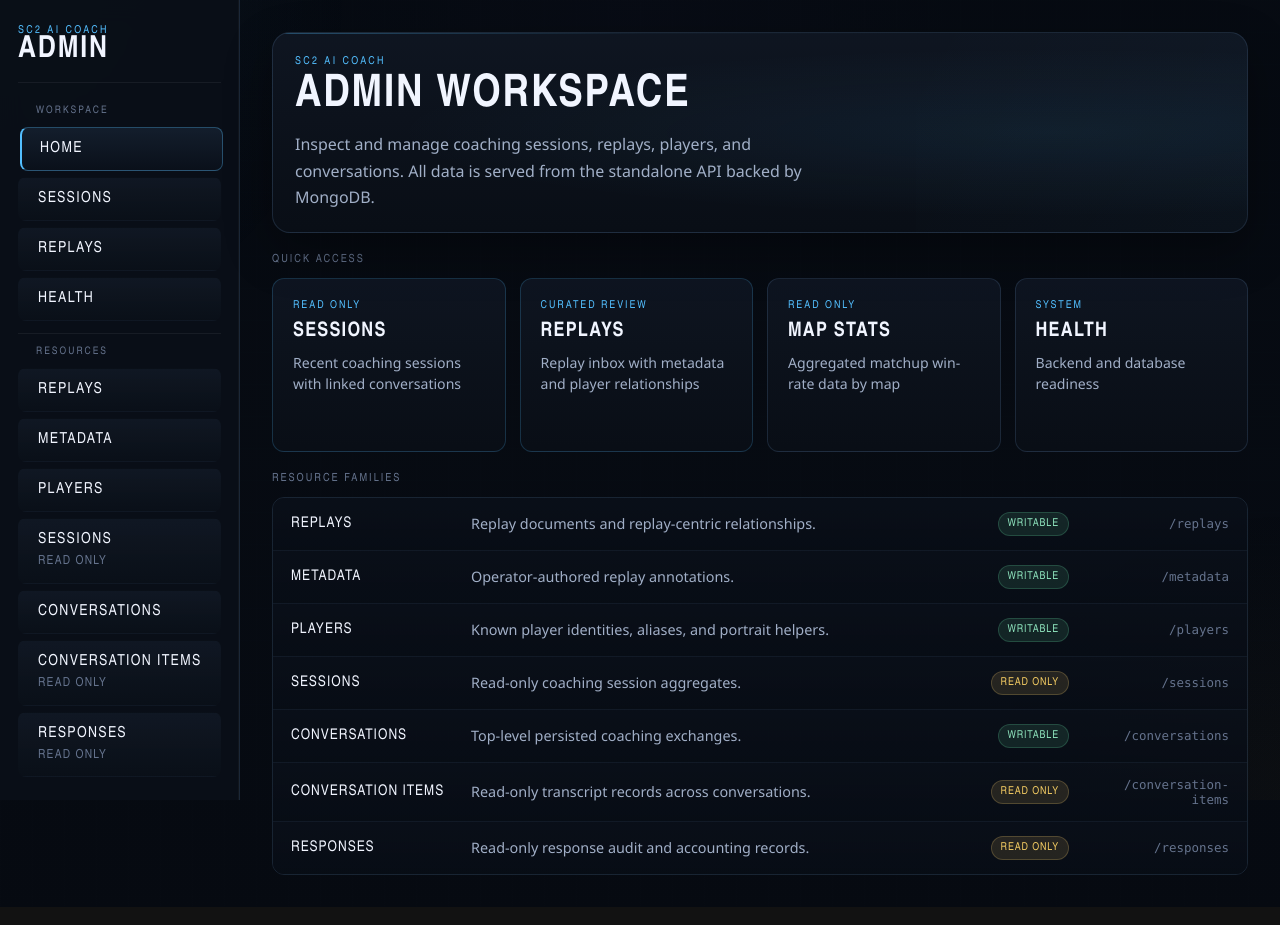
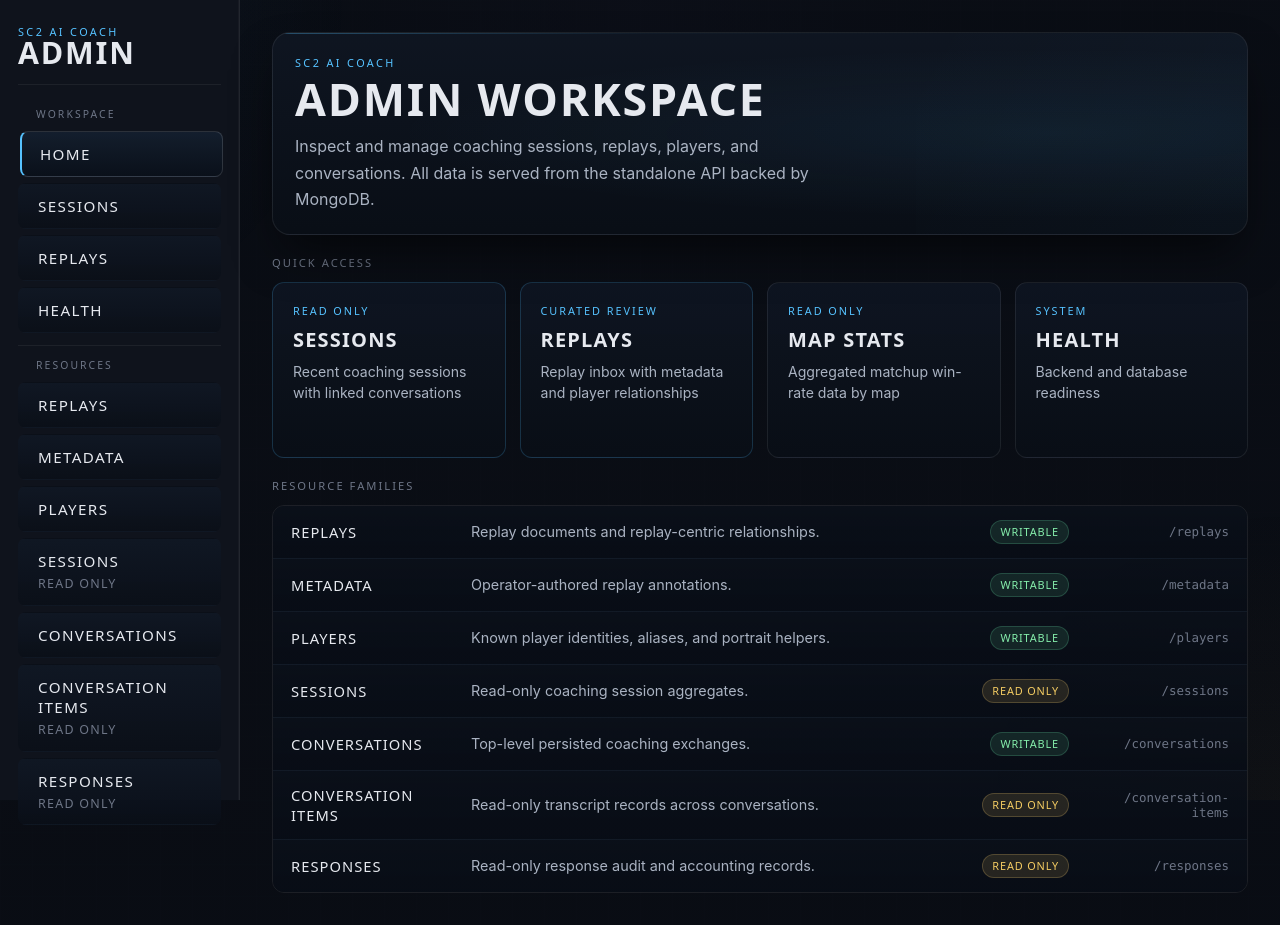
Before and after one commit to manuelseeger/sc2-ai-coach, a Vue app in the folder webapp/: page / in a window 1280 px wide. Built offline with nearby package versions, Linux system fonts and the light colour scheme.

Commit message:
Change fonts

```diff
--- a/webapp/src/App.vue
+++ b/webapp/src/App.vue
@@ -85,7 +85,7 @@ function isAreaActive(path: string): boolean {
 .nav-link__badge {
   color: var(--text-muted);
   font-size: 0.65rem;
-  font-family: var(--font-display);
+  font-family: var(--display);
   letter-spacing: 0.1em;
   text-transform: uppercase;
 }
--- a/webapp/src/styles.css
+++ b/webapp/src/styles.css
@@ -1,34 +1,97 @@
 :root {
   color-scheme: dark;
-  --bg: #070c14;
-  --bg-elevated: #0b111b;
-  --bg-rail: rgba(10, 15, 24, 0.94);
-  --bg-overlay: rgba(6, 10, 17, 0.86);
-  --panel: rgba(13, 19, 30, 0.94);
-  --panel-strong: rgba(16, 24, 37, 0.98);
-  --panel-soft: rgba(10, 15, 24, 0.78);
-  --panel-alt: rgba(19, 27, 40, 0.92);
-  --border: rgba(114, 154, 204, 0.18);
-  --border-strong: rgba(93, 193, 255, 0.34);
+
+  /* Surfaces / backgrounds */
+  --bg: #0a0d14;
+  --bg-elev: #0f131c;
+  --surface: #141821;
+  --surface-alt: #1c212c;
+  --surface-hi: #242b38;
+
+  /* Borders */
+  --border: rgba(255, 255, 255, 0.08);
+  --border-strong: rgba(255, 255, 255, 0.14);
+
+  /* Text */
+  --text: #e6e9ef;
+  --text-dim: #aab3c2;
+  --text-muted: #6e7687;
+
+  /* Accent + semantic */
+  --accent: #56c2ff;
+  --accent-dim: rgba(86, 194, 255, 0.14);
+  --purple: #a78bfa;
+  --green: #4ade80;
+  --amber: #fbbf24;
+  --red: #f87171;
+
+  /* Player colors */
+  --p1: #ef5a6f;
+  --p2: #4b9eff;
+
+  /* Race colors */
+  --race-t: #56c2ff;
+  --race-p: #f7c948;
+  --race-z: #a78bfa;
+  --race-r: #c0caf0;
+
+  /* Grade colors */
+  --grade-s: #a78bfa;
+  --grade-a: #56c2ff;
+  --grade-b: #4ade80;
+  --grade-c: #fbbf24;
+  --grade-d: #f87171;
+
+  /* League colors */
+  --league-gm: #ffd562;
+  --league-master: #c0caf0;
+  --league-diamond: #56c2ff;
+  --league-platinum: #4ade80;
+
+  /* Fonts */
+  --display: 'Rajdhani', system-ui, sans-serif;
+  --ui: 'Inter', 'Noto Sans SC', 'Noto Sans KR', 'Segoe UI', Tahoma, sans-serif;
+  --mono: 'JetBrains Mono', 'Consolas', 'Monaco', monospace;
+
+  /* Shadows */
+  --shadow-lg: 0 24px 48px -12px rgba(0, 0, 0, 0.6);
+  --shadow-small: 0 2px 8px rgba(0, 0, 0, 0.2);
+  --shadow-medium: 0 4px 15px rgba(86, 194, 255, 0.3);
+  --shadow-large: 0 8px 25px rgba(86, 194, 255, 0.3);
+
+  /* Transitions */
+  --transition-fast: 0.15s ease;
+  --transition-normal: 0.2s ease;
+  --transition-slow: 0.3s ease;
+
+  /* Legacy aliases */
+  --primary-color: var(--accent);
+  --accent-color: var(--purple);
+  --success-color: var(--green);
+  --warning-color: var(--amber);
+  --error-color: var(--red);
+  --card-bg: var(--surface);
+  --card-bg-hover: var(--surface-alt);
+  --card-bg-active: var(--surface-hi);
+  --border-color: var(--border);
+  --border-color-strong: var(--border-strong);
+
+  /* Webapp structural extensions */
+  --accent-strong: #79d2ff;
+  --accent-wash: var(--accent-dim);
+  --accent-border: rgba(86, 194, 255, 0.38);
+  --amber-strong: #f4cc63;
+  --amber-wash: rgba(251, 191, 36, 0.12);
+  --purple-strong: #c59cff;
+  --purple-wash: rgba(167, 139, 250, 0.12);
+  --green-strong: #86efac;
+  --danger-soft: #ffb0b0;
+  --bg-rail: var(--bg-elev);
+  --bg-overlay: rgba(10, 13, 20, 0.86);
   --border-muted: rgba(255, 255, 255, 0.06);
-  --text: #f1f5ff;
-  --text-dim: #a1afc7;
-  --text-muted: #65738d;
-  --accent: #53bfff;
-  --accent-strong: #79d2ff;
-  --accent-wash: rgba(83, 191, 255, 0.14);
-  --accent-border: rgba(83, 191, 255, 0.38);
-  --amber: #d9ab37;
-  --amber-wash: rgba(217, 171, 55, 0.12);
-  --amber-strong: #f4cc63;
-  --purple: #9961ff;
-  --purple-wash: rgba(153, 97, 255, 0.12);
-  --purple-strong: #c59cff;
-  --green: #55c692;
-  --green-strong: #8ee3bd;
-  --red: #ff7a7a;
-  --danger-soft: #ffb0b0;
-  --shadow: 0 18px 48px rgba(0, 0, 0, 0.32);
+  --shadow: var(--shadow-lg);
+
+  /* Layout */
   --radius-lg: 18px;
   --radius-md: 12px;
   --radius-sm: 8px;
@@ -51,7 +114,9 @@
   --hero-title-size-xl: clamp(2.2rem, 4vw, 4rem);
   --title-line-tight: 0.94;
   --title-line-display: 0.9;
-  --section-rule: linear-gradient(90deg, rgba(83, 191, 255, 0.34), rgba(83, 191, 255, 0.03) 38%, transparent 70%);
+
+  /* Decorative gradients */
+  --section-rule: linear-gradient(90deg, rgba(86, 194, 255, 0.34), rgba(86, 194, 255, 0.03) 38%, transparent 70%);
   --panel-stripe: repeating-linear-gradient(
     135deg,
     rgba(255, 255, 255, 0.018) 0,
@@ -59,9 +124,6 @@
     transparent 1px,
     transparent 14px
   );
-  --font-display: "Bahnschrift", "Arial Narrow", "Segoe UI", sans-serif;
-  --font-ui: "Aptos", "Segoe UI", sans-serif;
-  --font-mono: "Cascadia Mono", "Consolas", monospace;
 }
 
 * {
@@ -80,7 +142,7 @@ body {
   min-height: 100%;
   margin: 0;
   color: var(--text);
-  font-family: var(--font-ui);
+  font-family: var(--ui);
   background:
     linear-gradient(var(--bg-overlay), var(--bg-overlay)),
     linear-gradient(90deg, rgba(119, 148, 190, 0.035) 1px, transparent 1px),
@@ -147,14 +209,14 @@ select {
   margin: 0;
   color: var(--accent);
   font-size: 0.68rem;
-  font-family: var(--font-display);
+  font-family: var(--display);
   letter-spacing: 0.22em;
   text-transform: uppercase;
 }
 
 .brand-title {
   margin: 0;
-  font-family: var(--font-display);
+  font-family: var(--display);
   font-size: clamp(1.4rem, 2.5vw, 1.9rem);
   line-height: 0.95;
   letter-spacing: 0.06em;
@@ -185,7 +247,7 @@ select {
   background: rgba(83, 191, 255, 0.06);
   color: var(--text-dim);
   font-size: 0.72rem;
-  font-family: var(--font-display);
+  font-family: var(--display);
   letter-spacing: 0.08em;
   text-transform: uppercase;
 }
@@ -231,7 +293,7 @@ select {
 }
 
 .nav-link span {
-  font-family: var(--font-display);
+  font-family: var(--display);
   font-size: 0.95rem;
   letter-spacing: 0.09em;
   text-transform: uppercase;
@@ -249,7 +311,7 @@ select {
   padding: 0 18px;
   color: var(--text-muted);
   font-size: 0.65rem;
-  font-family: var(--font-display);
+  font-family: var(--display);
   letter-spacing: 0.2em;
   text-transform: uppercase;
 }
@@ -271,7 +333,7 @@ select {
   display: block;
   margin-bottom: 6px;
   font-size: 0.76rem;
-  font-family: var(--font-display);
+  font-family: var(--display);
   letter-spacing: 0.12em;
   text-transform: uppercase;
   color: var(--accent-strong);
@@ -366,7 +428,7 @@ select {
   margin: 0 0 8px;
   color: var(--text-muted);
   font-size: 0.7rem;
-  font-family: var(--font-display);
+  font-family: var(--display);
   letter-spacing: 0.18em;
   text-transform: uppercase;
 }
@@ -375,7 +437,7 @@ select {
   margin: 0;
   color: var(--text);
   font-size: 1.05rem;
-  font-family: var(--font-display);
+  font-family: var(--display);
   letter-spacing: 0.03em;
 }
 
@@ -400,7 +462,7 @@ select {
 
 .list-row strong {
   font-size: 1rem;
-  font-family: var(--font-display);
+  font-family: var(--display);
   letter-spacing: 0.05em;
   text-transform: uppercase;
 }
@@ -452,7 +514,7 @@ select {
   border: 1px solid rgba(83, 191, 255, 0.16);
   color: var(--text-dim);
   font-size: 0.68rem;
-  font-family: var(--font-display);
+  font-family: var(--display);
   letter-spacing: 0.08em;
   text-transform: uppercase;
 }
@@ -476,7 +538,7 @@ select {
 
 .panel-heading__title {
   margin: 6px 0 0;
-  font-family: var(--font-display);
+  font-family: var(--display);
   font-size: var(--display-title-size);
   line-height: var(--title-line-tight);
   letter-spacing: 0.05em;
@@ -492,7 +554,7 @@ select {
 
 .page-hero__title {
   margin: 8px 0 12px;
-  font-family: var(--font-display);
+  font-family: var(--display);
   font-size: var(--hero-title-size);
   line-height: var(--title-line-tight);
   letter-spacing: 0.05em;
@@ -523,7 +585,7 @@ select {
 
 .kv-grid__mono {
   font-size: 1rem;
-  font-family: var(--font-mono);
+  font-family: var(--mono);
   overflow-wrap: anywhere;
 }
 
@@ -552,7 +614,7 @@ select {
   background: rgba(83, 191, 255, 0.08);
   color: var(--text);
   cursor: pointer;
-  font-family: var(--font-display);
+  font-family: var(--display);
   font-size: 0.78rem;
   letter-spacing: 0.08em;
   text-transform: uppercase;
@@ -602,7 +664,7 @@ select {
 .form-label {
   color: var(--text-dim);
   font-size: 0.72rem;
-  font-family: var(--font-display);
+  font-family: var(--display);
   letter-spacing: 0.12em;
   text-transform: uppercase;
 }
@@ -621,12 +683,12 @@ select {
 .text-area {
   min-height: 220px;
   resize: vertical;
-  font-family: var(--font-mono);
+  font-family: var(--mono);
   line-height: 1.55;
 }
 
 .mono-copy {
-  font-family: var(--font-mono);
+  font-family: var(--mono);
   overflow-wrap: anywhere;
 }
 
@@ -638,7 +700,7 @@ select {
 
 .list-link {
   color: var(--accent-strong);
-  font-family: var(--font-display);
+  font-family: var(--display);
   letter-spacing: 0.05em;
   text-transform: uppercase;
 }
@@ -649,7 +711,7 @@ select {
   border: 1px solid rgba(114, 154, 204, 0.12);
   background: rgba(7, 12, 19, 0.96);
   color: var(--accent-strong);
-  font-family: var(--font-mono);
+  font-family: var(--mono);
   line-height: 1.6;
   overflow-x: auto;
 }
--- a/webapp/src/views/ReplayDetailView.vue
+++ b/webapp/src/views/ReplayDetailView.vue
@@ -199,7 +199,7 @@ watch(
 .breadcrumb-link {
   color: var(--accent);
   font-size: 0.78rem;
-  font-family: var(--font-display);
+  font-family: var(--display);
   letter-spacing: 0.1em;
   text-transform: uppercase;
   transition: color 150ms ease;
@@ -211,7 +211,7 @@ watch(
 
 .page-title {
   margin: 0;
-  font-family: var(--font-display);
+  font-family: var(--display);
   font-size: clamp(1.5rem, 2.5vw, 2.2rem);
   line-height: 0.95;
   letter-spacing: 0.05em;
@@ -238,7 +238,7 @@ watch(
 }
 
 .player-row__name {
-  font-family: var(--font-display);
+  font-family: var(--display);
   font-size: 1rem;
   letter-spacing: 0.05em;
   text-transform: uppercase;
--- a/webapp/src/views/ReplayInboxView.vue
+++ b/webapp/src/views/ReplayInboxView.vue
@@ -172,7 +172,7 @@ onMounted(async () => {
 
 .page-title {
   margin: 4px 0 0;
-  font-family: var(--font-display);
+  font-family: var(--display);
   font-size: clamp(1.8rem, 3vw, 2.6rem);
   line-height: 0.93;
   letter-spacing: 0.05em;
@@ -220,7 +220,7 @@ onMounted(async () => {
 }
 
 .replay-row__map {
-  font-family: var(--font-display);
+  font-family: var(--display);
   font-size: 1rem;
   letter-spacing: 0.05em;
   text-transform: uppercase;
@@ -260,7 +260,7 @@ onMounted(async () => {
 
 .pagination-label {
   color: var(--text-muted);
-  font-family: var(--font-display);
+  font-family: var(--display);
   font-size: 0.8rem;
   letter-spacing: 0.08em;
 }
--- a/webapp/src/views/SessionDetailView.vue
+++ b/webapp/src/views/SessionDetailView.vue
@@ -137,7 +137,7 @@ watch(
 .breadcrumb-link {
   color: var(--accent);
   font-size: 0.78rem;
-  font-family: var(--font-display);
+  font-family: var(--display);
   letter-spacing: 0.1em;
   text-transform: uppercase;
   transition: color 150ms ease;
@@ -149,7 +149,7 @@ watch(
 
 .page-title {
   margin: 0;
-  font-family: var(--font-display);
+  font-family: var(--display);
   font-size: clamp(1.5rem, 2.5vw, 2.2rem);
   line-height: 0.95;
   letter-spacing: 0.05em;
--- a/webapp/src/views/SessionInboxView.vue
+++ b/webapp/src/views/SessionInboxView.vue
@@ -107,7 +107,7 @@ onMounted(async () => {
 
 .page-title {
   margin: 4px 0 0;
-  font-family: var(--font-display);
+  font-family: var(--display);
   font-size: clamp(1.8rem, 3vw, 2.6rem);
   line-height: 0.93;
   letter-spacing: 0.05em;
@@ -135,7 +135,7 @@ onMounted(async () => {
 
 .session-row__date {
   font-size: 1rem;
-  font-family: var(--font-display);
+  font-family: var(--display);
   letter-spacing: 0.05em;
   text-transform: uppercase;
 }
@@ -163,14 +163,14 @@ onMounted(async () => {
 .stat-item__label {
   color: var(--text-muted);
   font-size: 0.68rem;
-  font-family: var(--font-display);
+  font-family: var(--display);
   letter-spacing: 0.14em;
   text-transform: uppercase;
 }
 
 .stat-item__value {
   color: var(--text);
-  font-family: var(--font-display);
+  font-family: var(--display);
   font-size: 0.95rem;
   letter-spacing: 0.04em;
 }
--- a/webapp/src/views/WorkspaceView.vue
+++ b/webapp/src/views/WorkspaceView.vue
@@ -105,7 +105,7 @@ const quickLinks = [
 
 .workspace-hero__title {
   margin: 8px 0 14px;
-  font-family: var(--font-display);
+  font-family: var(--display);
   font-size: clamp(2rem, 3.5vw, 3rem);
   line-height: 0.92;
   letter-spacing: 0.04em;
@@ -128,7 +128,7 @@ const quickLinks = [
   margin: 0;
   color: var(--text-muted);
   font-size: 0.7rem;
-  font-family: var(--font-display);
+  font-family: var(--display);
   letter-spacing: 0.18em;
   text-transform: uppercase;
 }
@@ -169,13 +169,13 @@ const quickLinks = [
   margin: 0;
   color: var(--accent);
   font-size: 0.68rem;
-  font-family: var(--font-display);
+  font-family: var(--display);
   letter-spacing: 0.18em;
   text-transform: uppercase;
 }
 
 .quicklink-card__label {
-  font-family: var(--font-display);
+  font-family: var(--display);
   font-size: 1.25rem;
   letter-spacing: 0.06em;
   text-transform: uppercase;
@@ -230,7 +230,7 @@ const quickLinks = [
 }
 
 .resource-row__name {
-  font-family: var(--font-display);
+  font-family: var(--display);
   font-size: 0.92rem;
   letter-spacing: 0.07em;
   text-transform: uppercase;
@@ -244,7 +244,7 @@ const quickLinks = [
 
 .resource-row__path {
   color: var(--text-muted);
-  font-family: var(--font-mono);
+  font-family: var(--mono);
   font-size: 0.78rem;
   text-align: right;
 }
```
